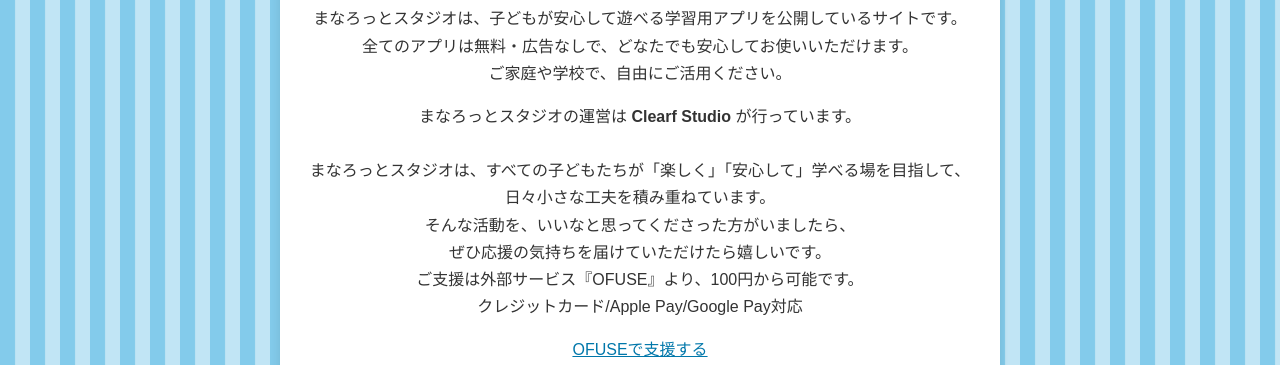
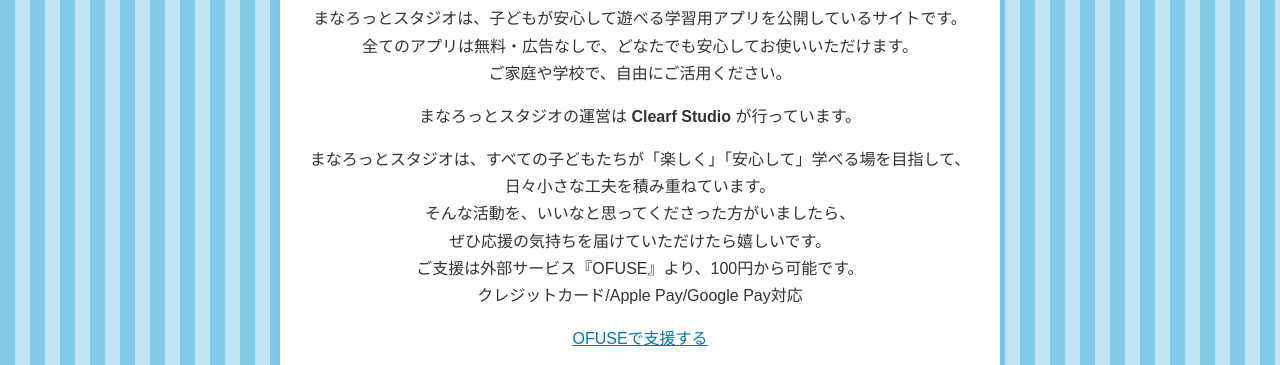
Before and after one commit to clearfstudio/main, a plain HTML site: page okuduke.html in a window 1280 px wide. Shown: the part 402-767 px from the top of the page. Drawn offline with Linux system fonts and the light colour scheme; a script that the page names is missing.

Commit message:
Update okuduke.html

```diff
--- a/okuduke.html
+++ b/okuduke.html
@@ -20,7 +20,9 @@
       </p>
 
       <p>
-        まなろっとスタジオの運営は <strong>Clearf Studio</strong> が行っています。<br><br>
+        まなろっとスタジオの運営は <strong>Clearf Studio</strong> が行っています。
+      </p>
+      <p>
 まなろっとスタジオは、すべての子どもたちが「楽しく」「安心して」学べる場を目指して、<br>日々小さな工夫を積み重ねています。<br>
 そんな活動を、いいなと思ってくださった方がいましたら、<br>ぜひ応援の気持ちを届けていただけたら嬉しいです。<br>
 ご支援は外部サービス『OFUSE』より、100円から可能です。<br>クレジットカード/Apple Pay/Google Pay対応
```
